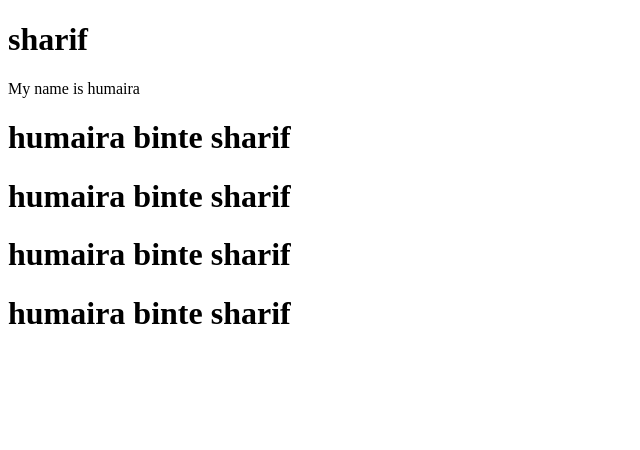
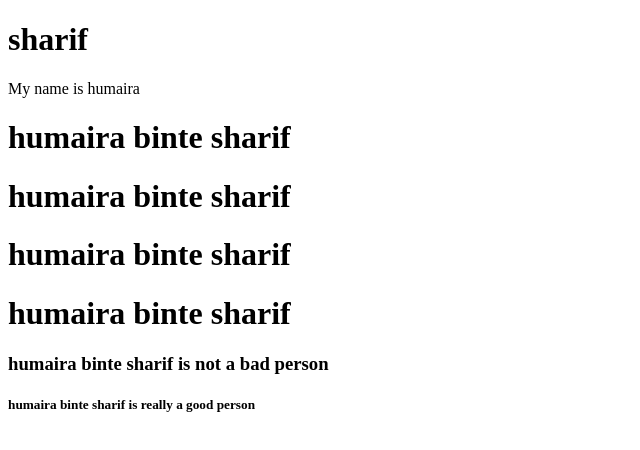
Before and after one commit to nobin333/test-repo, a plain HTML site: page index.html in a window 1280 px wide. Shown: the whole page, without its empty margins (0-640 px from the left). Drawn offline with Linux system fonts and the light colour scheme.

Commit message:
adding from feature

```diff
--- a/index.html
+++ b/index.html
@@ -12,5 +12,8 @@
     <h1>humaira binte sharif</h1>
     <h1>humaira binte sharif</h1>
     <h1>humaira binte sharif</h1>
+
+    <h3>humaira binte sharif is not a bad person</h3>
+    <h5>humaira binte sharif is really a good person</h5>
 </body>
 </html>
```
